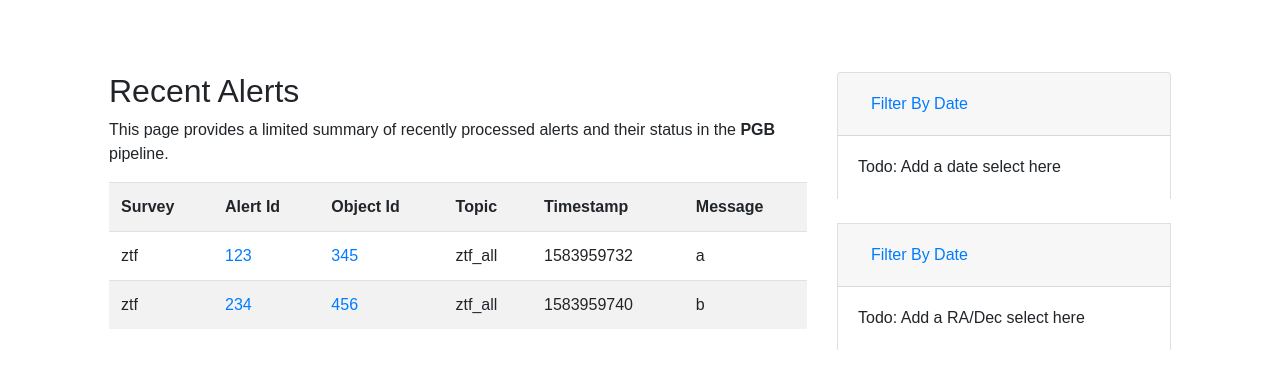
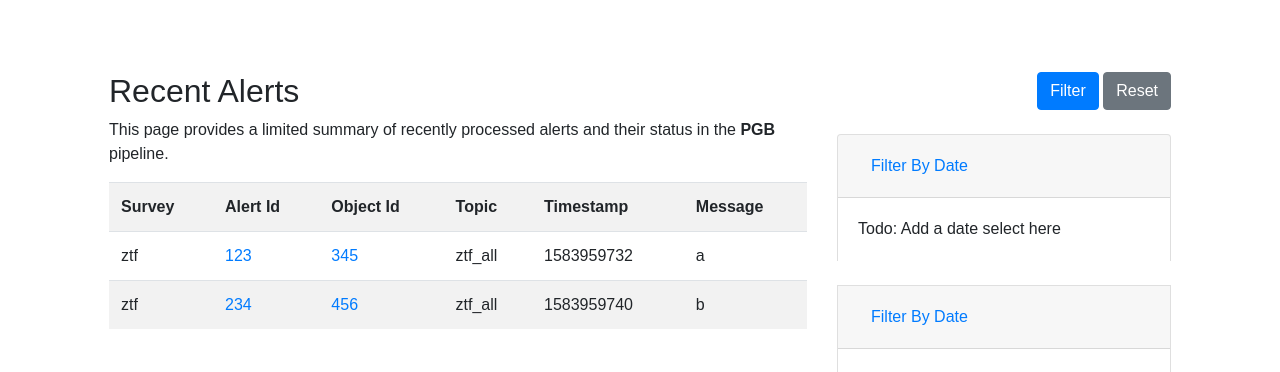
Before and after one commit to mwvgroup/Broker-Web, a Django app: page /alerts/ in a window 1280 px wide. Shown: the part 56-428 px from the top of the page. Run offline with Django 3.2, Linux system fonts and the light colour scheme; some libraries are stand-ins or nearby versions.

Commit message:
Adds filter and reset buttons

```diff
--- a/broker_tom/templates/broker_tom/broker_tom_base.html
+++ b/broker_tom/templates/broker_tom/broker_tom_base.html
@@ -5,7 +5,15 @@
   <div class="col-md-8">
     {% block broker-tom-content %}{% endblock %}
   </div>
+
   <div class="col-md-4">
+    <div style="text-align: right">
+      <button type="submit" class="btn btn-primary" >Filter</button>
+      <button type="submit" class="btn btn-secondary" >Reset</button>
+    </div>
+
+    <br>
+
     <div class="accordion">
       <div class="card">
         <div class="card-header" id="dateHeading">
```
